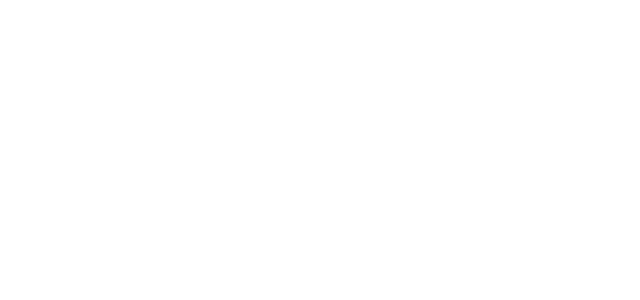
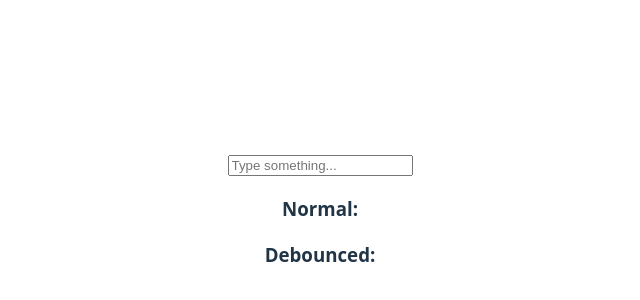
Before and after one commit to adakamahesh/ReactLogin, a React (Vite) app: page /debounce in a window 1280 px wide. Before the commit this address had no page. Shown: the part 180-480 px from the top of the page, without its empty margins (320-960 px from the left). Built offline with nearby package versions, Linux system fonts and the light colour scheme.

Commit message:
debouncer

```diff
--- a/src/App.jsx
+++ b/src/App.jsx
@@ -13,6 +13,7 @@ import Users from "./pages/RTK/names";
 import UseRef from "./pages/useRef/useRef";
 import UseCallback from "./pages/useCallback/useCallback";
 import Usememo from "./pages/useMemo/useMemo";
+import Debounce from "./pages/debounce/debounce";
 
 function App() {
   return (
@@ -30,6 +31,7 @@ function App() {
       <Route path="/useref" element={<UseRef />} />
       <Route path="/usecallback" element={<UseCallback />} />
       <Route path="/usememo" element={<Usememo />} />
+      <Route path="/debounce" element={<Debounce />} />
     </Routes>
   );
 }
--- /dev/null
+++ b/src/pages/debounce/debounce.jsx
@@ -0,0 +1,29 @@
+import React, { useState, useEffect } from "react";
+
+function DebounceExample() {
+  const [text, setText] = useState("");
+  const [debouncedText, setDebouncedText] = useState("");
+
+  useEffect(() => {
+    const timer = setTimeout(() => {
+      setDebouncedText(text);
+    }, 500); // 500ms debounce
+
+    return () => clearTimeout(timer);
+  }, [text]);
+
+  return (
+    <div>
+      <input
+        type="text"
+        placeholder="Type something..."
+        onChange={(e) => setText(e.target.value)}
+      />
+
+      <h3>Normal: {text}</h3>
+      <h3>Debounced: {debouncedText}</h3>
+    </div>
+  );
+}
+
+export default DebounceExample;
```
